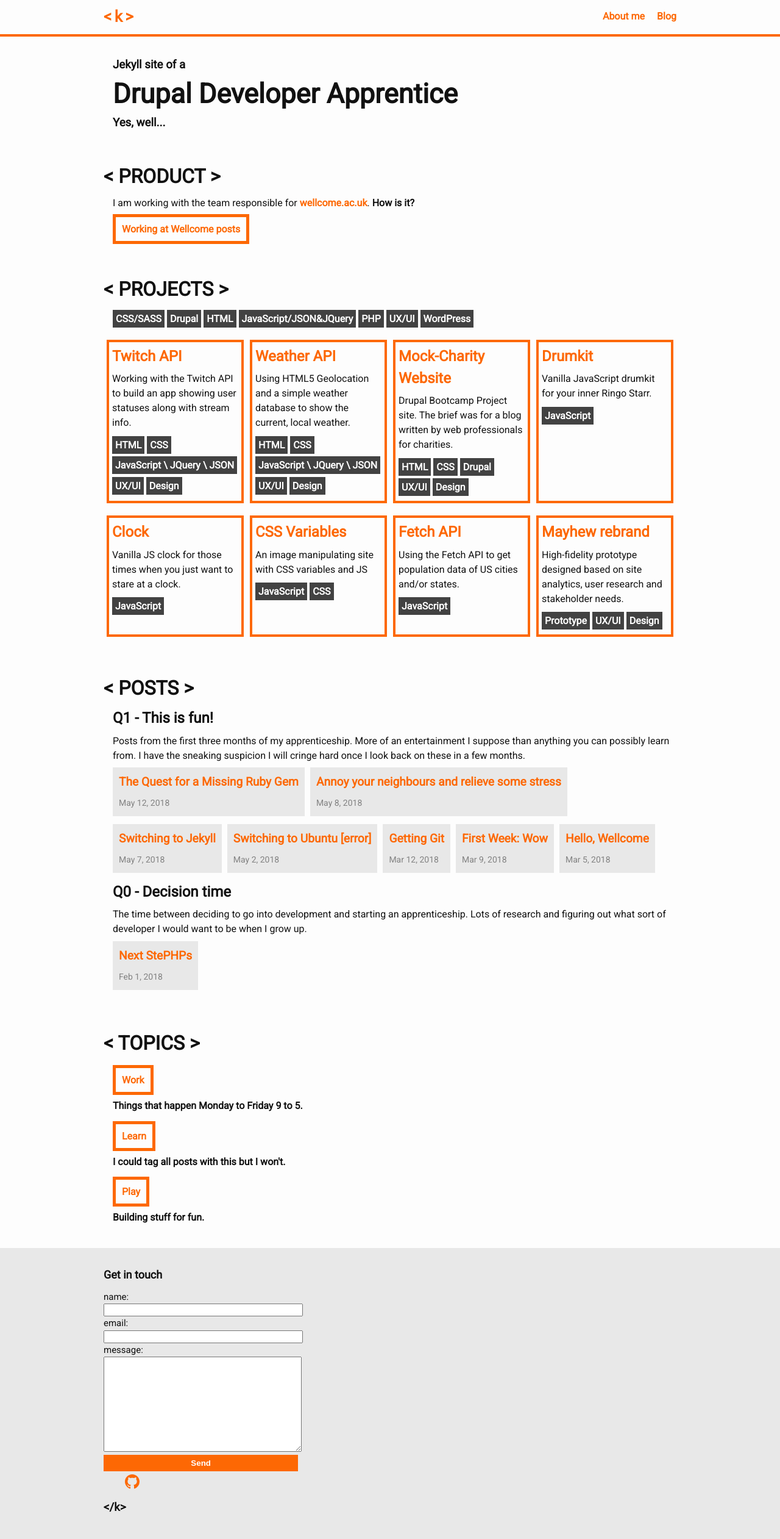
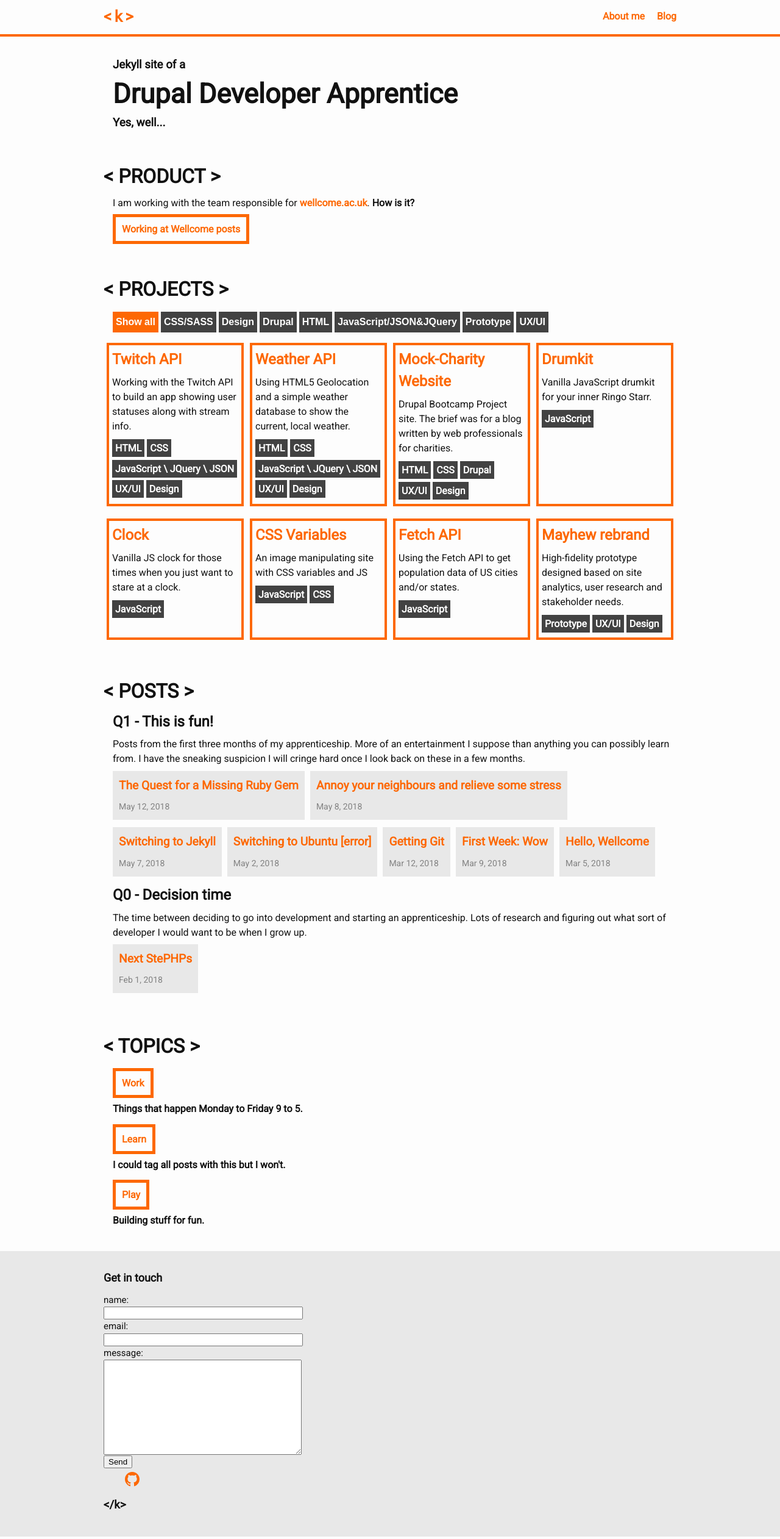
Before and after one commit to krisztin/krisztin.github.io, a Jekyll site: the page built from index.md, in a window 1280 px wide. Shown: the whole page at 61% size. Built offline with Jekyll 4.4.1, drawn with Linux system fonts in a browser that asks for light colours; nearby versions of some CDN libraries.

Commit message:
adding filtering function to projects

```diff
--- a/_includes/footer.html
+++ b/_includes/footer.html
@@ -14,7 +14,7 @@
           <input type="email" name="_replyto" id="email">
           <label for="message">message:</label>
           <textarea name="message" rows="10" id="message"></textarea>
-          <button type="submit">Send</button>
+          <button class="send-button" type="submit">Send</button>
         </form>
         {%- include social.html -%}
       </div>
--- a/_includes/home-projects.html
+++ b/_includes/home-projects.html
@@ -1,16 +1,19 @@
 <h1 class="home-head">&#60; Projects &#62;</h1>
 <ul class="tech-list indent">
-  <li>CSS/SASS</li>
-  <li>Drupal</li>
-  <li>HTML</li>
-  <li>JavaScript/JSON&#38;JQuery</li>
-  <li>PHP</li>
-  <li>UX/UI</li>
-  <li>WordPress</li>
+  <div id="buttons">
+    <button class="btn active" onclick="filterSelection('all')"> Show all</button>
+    <button class="btn" onclick="filterSelection('css')"> CSS/SASS</button>
+    <button class="btn" onclick="filterSelection('design')"> Design</button>
+    <button class="btn" onclick="filterSelection('drupal')"> Drupal</button>
+    <button class="btn" onclick="filterSelection('html')"> HTML</button>
+    <button class="btn" onclick="filterSelection('js')"> JavaScript/JSON&#38;JQuery</button>
+    <button class="btn" onclick="filterSelection('prototype')"> Prototype</button>
+    <button class="btn" onclick="filterSelection('uxui')"> UX/UI</button>
+  </div>
 </ul>
 <div class="flex-container projects">
 
-  <article class="project-card">
+  <article class="project-card html css js uxui design">
     <a href="https://codepen.io/krisztiiin/full/wrVWZJ/" target="_blank">
       <h2>Twitch API</h2>
     </a>
@@ -22,7 +25,7 @@
     <h4 class="tag">Design</h4>
 
   </article>
-  <article class="project-card">
+  <article class="project-card html css js uxui design">
     <a href="https://codepen.io/krisztiiin/full/oGmqrp" target="_blank">
       <h2>Weather API</h2>
     </a>
@@ -35,7 +38,7 @@
       <h4 class="tag">Design</h4>
     </div>
   </article>
-  <article class="project-card">
+  <article class="project-card html css drupal uxui design">
     <a href="http://dev-appcharity.pantheonsite.io/" target="_blank">
       <h2>Mock-Charity Website</h2>
     </a>
@@ -47,7 +50,7 @@
       <h4 class="tag">UX/UI</h4>
       <h4 class="tag">Design</h4>
   </article>
-  <article class="project-card">
+  <article class="project-card js">
     <a href="https://krisztin.github.io/projects/js30/01drumkit/" target="_blank">
       <h2>Drumkit</h2>
     </a>
@@ -56,7 +59,7 @@
       <h4 class="tag">JavaScript</h4>
     </div>
   </article>
-  <article class="project-card">
+  <article class="project-card js">
     <a href="https://krisztin.github.io/projects/js30/02clock/" target="_blank">
       <h2>Clock</h2>
     </a>
@@ -65,7 +68,7 @@
       <h4 class="tag">JavaScript</h4>
     </div>
   </article>
-  <article class="project-card">
+  <article class="project-card js css">
     <a href="https://krisztin.github.io/projects/js30/03cssVars/" target="_blank">
       <h2>CSS Variables</h2>
     </a>
@@ -75,7 +78,7 @@
       <h4 class="tag">CSS</h4>
     </div>
   </article>
-  <article class="project-card">
+  <article class="project-card js">
     <a href="https://krisztin.github.io/projects/js30/06ajaxCities/" target="_blank">
       <h2>Fetch API</h2>
     </a>
@@ -84,7 +87,7 @@
       <h4 class="tag">JavaScript</h4>
     </div>
   </article>
-  <article class="project-card">
+  <article class="project-card prototype uxui design">
     <a href="https://invis.io/BWIQXA0H4QV" target="_blank">
       <h2>Mayhew rebrand</h2>
     </a>
@@ -96,3 +99,53 @@
     </div>
   </article>
   </div>
+
+
+  <script>
+    filterSelection("all")
+
+    function filterSelection(c) {
+      var x, i;
+      x = document.getElementsByClassName("project-card");
+      if (c == "all") c = "";
+      for (i = 0; i < x.length; i++) {
+        w3RemoveClass(x[i], "show");
+        if (x[i].className.indexOf(c) > -1) w3AddClass(x[i], "show");
+      }
+    }
+
+    function w3AddClass(element, name) {
+      var i, arr1, arr2;
+      arr1 = element.className.split(" ");
+      arr2 = name.split(" ");
+      for (i = 0; i < arr2.length; i++) {
+        if (arr1.indexOf(arr2[i]) == -1) {
+          element.className += " " + arr2[i];
+        }
+      }
+    }
+
+    function w3RemoveClass(element, name) {
+      var i, arr1, arr2;
+      arr1 = element.className.split(" ");
+      arr2 = name.split(" ");
+      for (i = 0; i < arr2.length; i++) {
+        while (arr1.indexOf(arr2[i]) > -1) {
+          arr1.splice(arr1.indexOf(arr2[i]), 1);
+        }
+      }
+      element.className = arr1.join(" ");
+    }
+
+
+    // Add active class to the current button (highlight it)
+    var buttons = document.getElementById("buttons");
+    var btns = buttons.getElementsByClassName("btn");
+    for (var i = 0; i < btns.length; i++) {
+      btns[i].addEventListener("click", function () {
+        var current = document.getElementsByClassName("active");
+        current[0].className = current[0].className.replace(" active", "");
+        this.className += " active";
+      });
+    }
+  </script>
--- a/_sass/minima/_home.scss
+++ b/_sass/minima/_home.scss
@@ -19,8 +19,7 @@
     padding: 5px;
     background-color: $grey-color-dark;
     color: $text-color-light;
-    font-weight: 800;
-    // &:hover {
+    font-weight: 800; // &:hover {
     //     background-color: $brand-color;
     // }
 }
@@ -56,14 +55,15 @@
 }
 
 .project-card {
+    display: none;
     border: 4px $brand-color solid;
     margin: 10px 5px;
     padding: 5px;
     -ms-flex-preferred-size: 200px;
     min-width: 200px;
     -webkit-box-flex: 1;
-        -ms-flex: 1;
-            flex: 1;
+    -ms-flex: 1;
+    flex: 1;
     &:hover {
         background-color: $brand-color;
         color: $text-color-light;
@@ -71,6 +71,31 @@
             color: $text-color;
         }
     }
+}
+
+.show {
+    display: inline;
+}
+
+.btn {
+    padding: 5px;
+    margin-top: 5px;
+    line-height: $base-line-height;
+    font-weight: bold;
+    font-size: 1rem;
+    background-color: $grey-color-dark;
+    color: $text-color-light;
+    display: inline-block;
+    cursor: pointer;
+    border: none;
+    &:hover {
+        text-decoration: underline;
+        background-color: $brand-color;
+    }
+}
+
+.active {
+    background-color: $brand-color;
 }
 
 .tag {
--- a/_sass/minima/_layout.scss
+++ b/_sass/minima/_layout.scss
@@ -150,13 +150,13 @@
 // form
 label,
 input,
-button,
+send-button,
 textarea {
   display: block;
   width: 100%;
 }
 
-button {
+send-button {
   margin-top: 5px;
   @include border;
   background-color: $brand-color;
@@ -219,12 +219,12 @@
   }
   label,
   input,
-  button,
+  send-button,
   textarea {
     margin: 0px auto;
     width: 100%;
   }
-  button {
+  send-button {
     margin-top: 5px;
   }
 }
```
